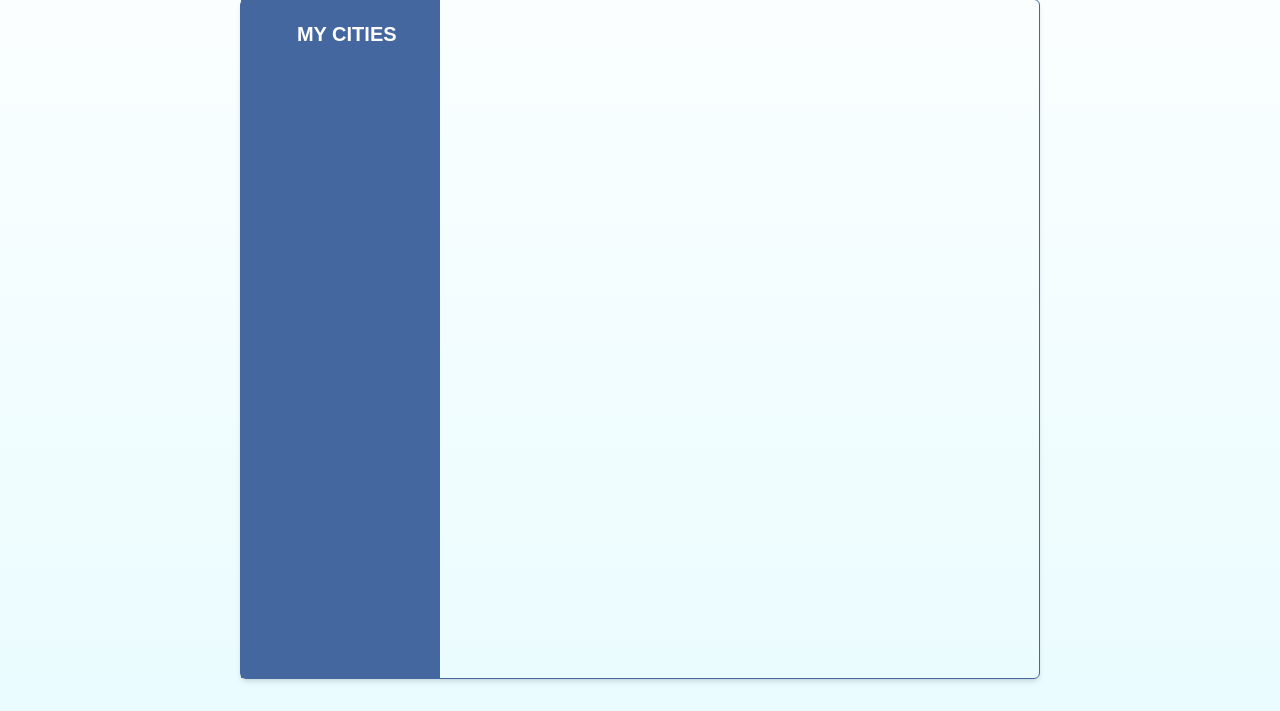
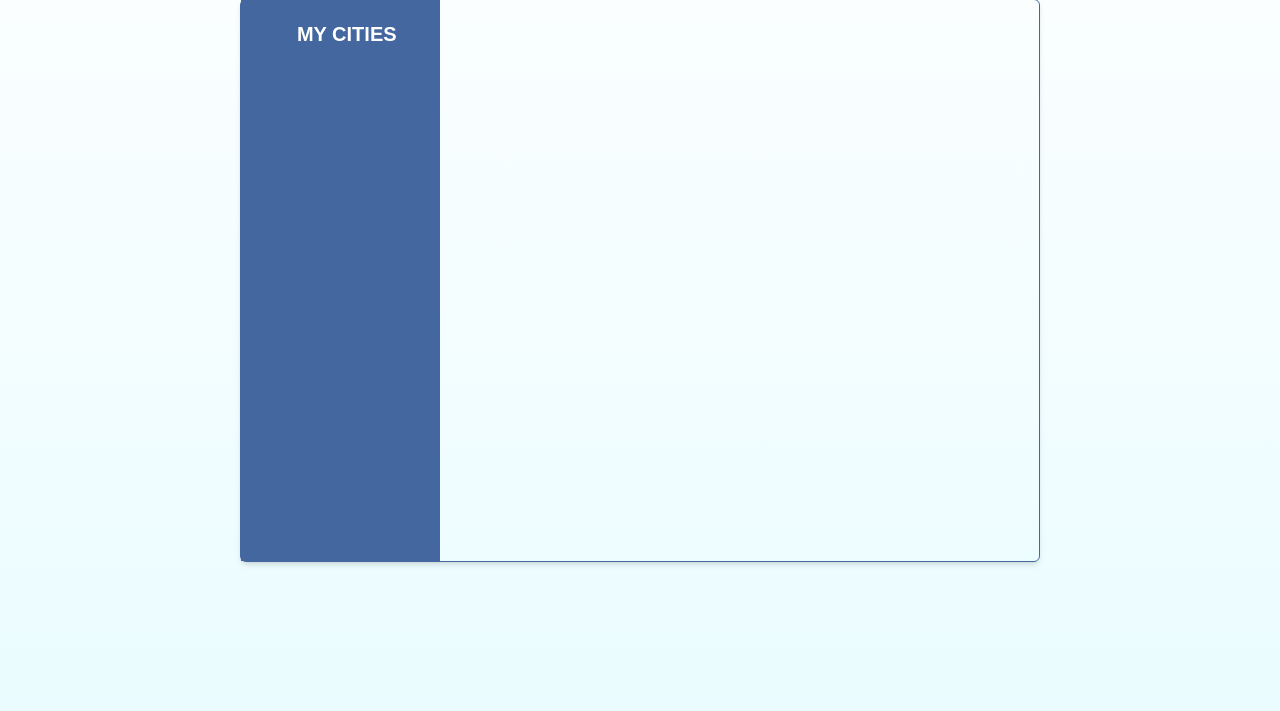
Before and after one commit to IgnacioGa/weather_app, a Django app: page / in a window 1280 px wide. Shown: the part 193-904 px from the top of the page. Run offline with Django 4.2, Linux system fonts and the light colour scheme; style sheets or scripts are compiled from the project's sources; some libraries are stand-ins or nearby versions.

Commit message:
small fixes styles

```diff
--- a/apps/weather_api/templates/weather/index.html
+++ b/apps/weather_api/templates/weather/index.html
@@ -34,7 +34,7 @@
         </div>
         {% comment %} <---- Weather Section ----> {% endcomment %}
         {% comment %} <h1 class="my-4 text-4xl font-extrabold leading-none tracking-tight text-BLUE_DARKER md:text-5xl lg:text-6xl">WeatherApp</h1> {% endcomment %}
-        <div class="row m-2 w-full min-h-3/4 bg-white h-[85vh] border-BLUE_DARK border-[1px] rounded-md shadow-md !bg-[transparent]">
+        <div class="row m-2 w-full min-h-3/4 bg-white h-[85vh] border-BLUE_DARK border-[1px] rounded-md shadow-md !bg-[transparent] md:h-4/5">
             <div id="list-cities" class="fixed hidden top-0 left-0 w-4/5 h-full md:relative md:flex md:col md:w-1/3 md:p-3 md:pr-0 md:pl-0 bg-BLUE_DARK">
                 <div class="row justify-center pl-3">
                     <h4 class="mb-0 p-2 text-xl font-bold text-WHITE">MY CITIES</h4>
--- a/theme/static/css/dist/styles.css
+++ b/theme/static/css/dist/styles.css
@@ -1407,6 +1407,10 @@ body {
     display: none;
   }
 
+  .md\:h-4\/5 {
+    height: 80%;
+  }
+
   .md\:w-1\/4 {
     width: 25%;
   }
```
